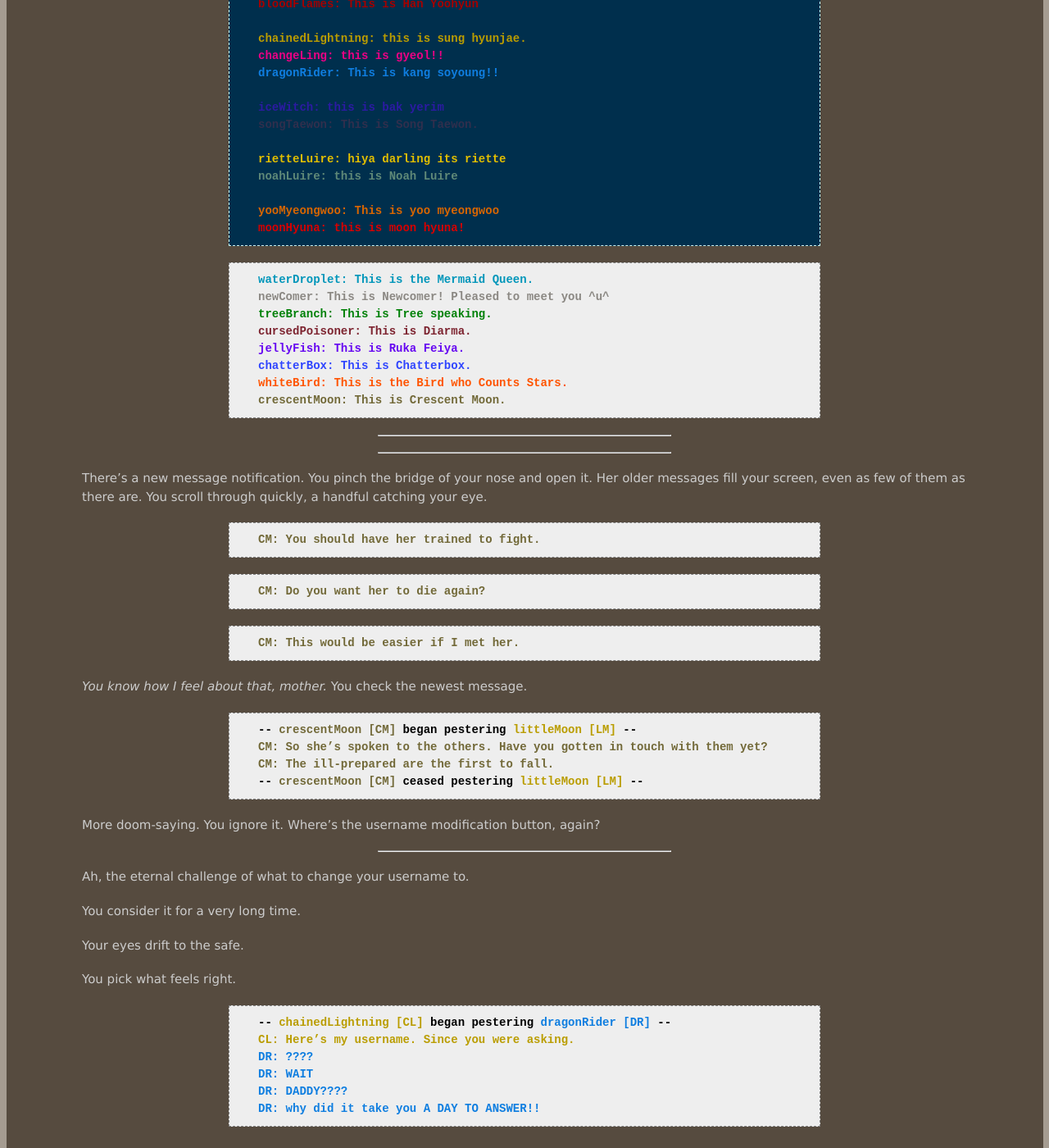
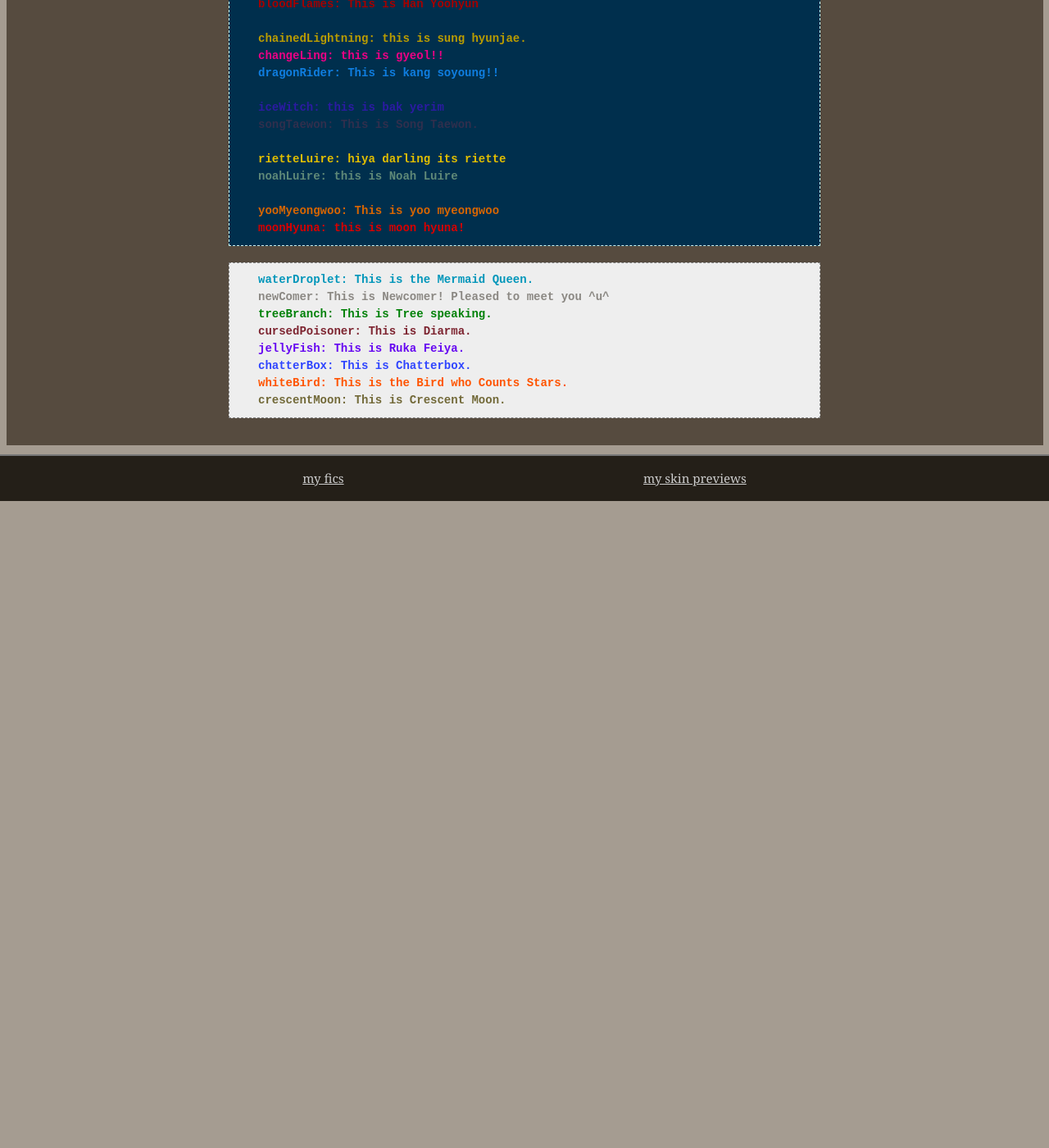
Before and after one commit to wovenstarlight/workskins, a Jekyll site: the page built from _posts/2021-07-24-sranks_hs.html, in a window 1280 px wide and 1400 px high, scrolled down 808 px. Shown: the whole window at 82% size. Built offline with Jekyll 4.4.1, drawn with Linux system fonts in a browser that asks for light colours; after the commit the page ends 1419 px from its top, so only the background shows below that.

Commit message:
Hid excerpt of draft

```diff
--- a/_posts/2021-07-24-sranks_hs.html
+++ b/_posts/2021-07-24-sranks_hs.html
@@ -66,6 +66,7 @@ categories:		[The S-Ranks That I Raised, Homestuck, Chats]
 	<p class="whitebird2">whiteBird: This is the Bird who Counts Stars.</p>
 	<p class="crescentmoon2">crescentMoon: This is Crescent Moon.</p>
 </div>
+<section style="display: none;">
 
 <hr>
 <hr>
@@ -104,3 +105,4 @@ categories:		[The S-Ranks That I Raised, Homestuck, Chats]
 		DR: DADDY????<br>
 		DR: why did it take you A DAY TO ANSWER!!</p>
 </div>
+</section>
```
